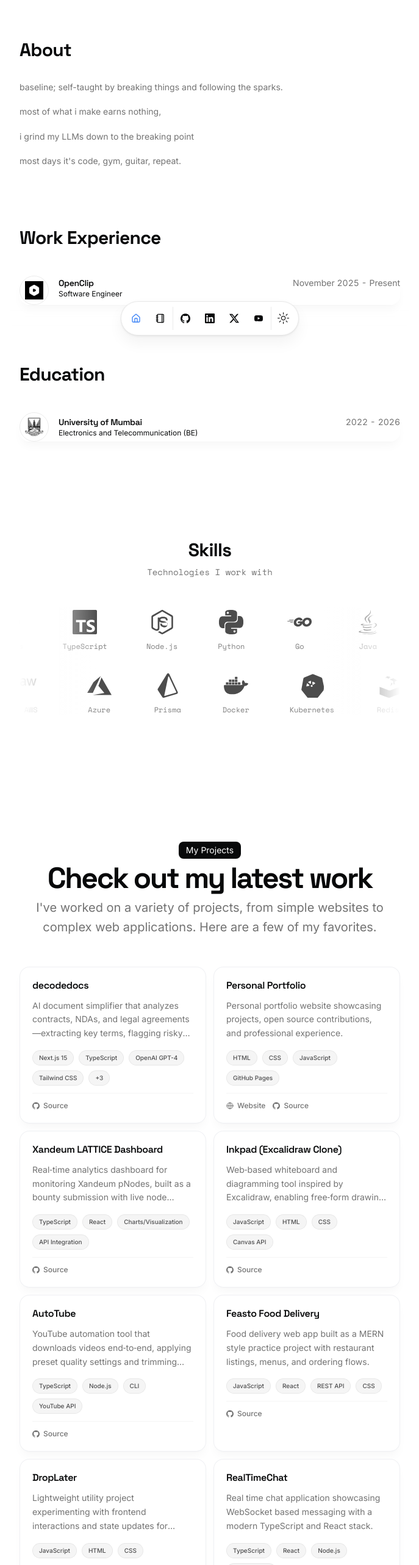
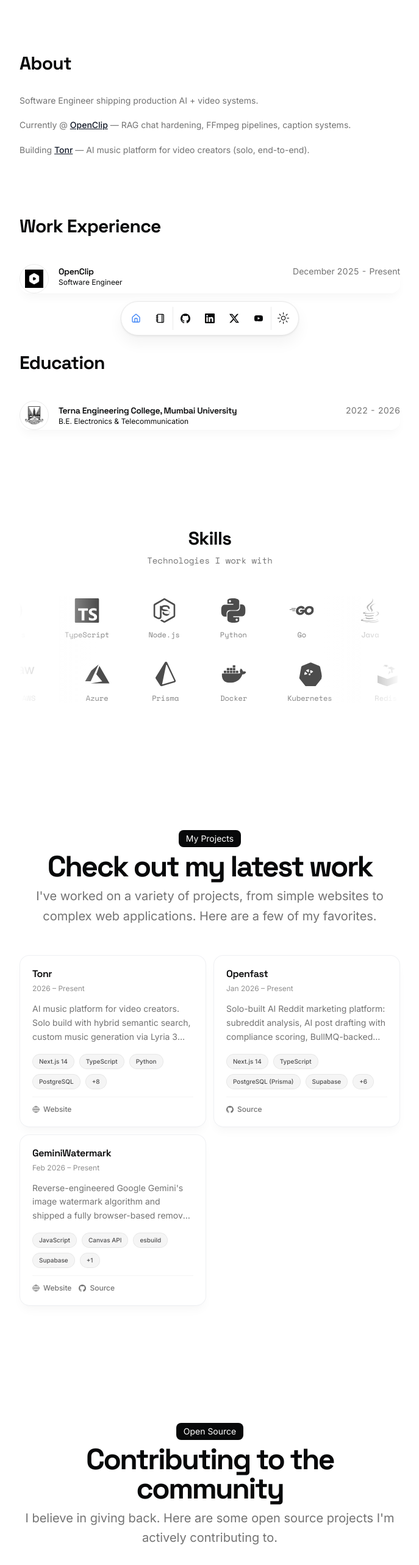
Before and after one commit to tanayyo1/Portfolio, a Next.js app: page / in a window 1280 px wide. Shown: the part 234-2800 px from the top of the page at 61% size, without its empty margins (296-983 px from the left). Built offline with nearby package versions, Linux system fonts and the light colour scheme.

Commit message:
feat: update portfolio with current projects (Tonr, Openfast, GeminiWatermark) and OpenClip work

```diff
--- a/src/data/resume.tsx
+++ b/src/data/resume.tsx
@@ -4,68 +4,68 @@
 export const DATA = {
   name: "Tanay Chaudhari",
   initials: "TC",
-  url: "https://tanayyo1.github.io",
+  url: "https://tanayyo1.me",
   location: "Mumbai, India",
   locationLink: "https://www.google.com/maps/place/mumbai",
   description:
-    "Engineer, I love building things, Active on Twitter.",
+    "Software Engineer · AI + Video Systems · Building Tonr (tonr.app)",
   summary: `
-     <p>baseline; self-taught by breaking things and following the sparks.</p>
-     <p>most of what i make earns nothing, </p>
-     <p>i grind my LLMs down to the breaking point </p>
-     <p>most days it's code, gym, guitar, repeat. </p>
-
+     <p>Software Engineer shipping production AI + video systems.</p>
+     <p>Currently @ <a href="https://openclip.app/">OpenClip</a> — RAG chat hardening, FFmpeg pipelines, caption systems.</p>
+     <p>Building <a href="https://tonr.app">Tonr</a> — AI music platform for video creators (solo, end-to-end).</p>
   `,
   avatarUrl: "/me.jpg",
   skills: [
+    "TypeScript",
+    "Python",
+    "PHP",
+    "SQL",
+    "Next.js",
     "React",
-    "Next.js",
-    "TypeScript",
+    "Laravel",
     "Node.js",
-    "Python",
-    "Go",
-    "Java",
-    "C++",
-    "Postgres",
-    "Supabase",
-    "Prisma",
+    "FastAPI",
+    "PostgreSQL",
+    "pgvector",
+    "Redis",
     "Docker",
-    "Kubernetes",
-    "Redis",
-    "MongoDB",
-    "GitHub",
+    "Modal",
+    "RunPod",
+    "FFmpeg",
+    "Puppeteer",
+    "OpenAI",
+    "Gemini",
+    "LLMs",
+    "RAG",
+    "Vector Search",
+    "Prompt Engineering",
+    "GCP",
     "Vercel",
-    "Tailwind CSS",
-    "AWS",
-    "Azure",
   ],
   navbar: [
     { href: "/", icon: HomeIcon, label: "Home" },
     { href: "/blog", icon: NotebookIcon, label: "Blog" },
   ],
   contact: {
-    email: "tanayy07@gmail.com",
+    email: "tanayy007@gmail.com",
     tel: "7385989270",
     social: {
       GitHub: {
         name: "GitHub",
         url: "https://github.com/tanayyo1",
         icon: Icons.github,
-
         navbar: true,
       },
       LinkedIn: {
         name: "LinkedIn",
-        url: "https://www.linkedin.com/in/tanay-chaudhari-b318b5245/",
+        url: "https://www.linkedin.com/in/tanayyo1/",
         icon: Icons.linkedin,
-
         navbar: true,
       },
       X: {
         name: "X",
         url: "https://x.com/tanayyo1",
         icon: Icons.x,
-
         navbar: true,
       },
       Youtube: {
@@ -78,7 +78,6 @@
         name: "Send Email",
         url: "#",
         icon: Icons.email,
-
         navbar: false,
       },
     },
@@ -89,20 +88,20 @@
       company: "OpenClip",
       href: "https://openclip.app/",
       badges: [],
-      location: "UAE",
+      location: "Remote",
       title: "Software Engineer",
       logoUrl: "/OpenClipLogo.jpg",
-      start: "November 2025",
+      start: "December 2025",
       end: "Present",
       description:
-        "Engineered the rendering pipeline for OpenClip to efficiently visualize AI-generated video segments within a web environment. Integrating a robust Discord bot microservice to facilitate seamless bi directional communication between the application backend and user communities ",
+        "Hardened OpenClip's Content Intelligence Hub (RAG chat, 11 tool-calling tools, GPT-4o + Claude Sonnet). Fixed A/V desync in the FFmpeg media-processor (disabled NVENC B-frames, replaced trim/atrim with dual-seek for frame-accurate clip cutting). Built the AI emoji caption system across backend, renderer, and Discord bot. Helped ship the public launch — now serving 7K+ users and 84K+ rendered clips.",
     },
   ],
   education: [
     {
-      school: "University of Mumbai",
+      school: "Terna Engineering College, Mumbai University",
       href: "https://mu.ac.in/",
-      degree: "Electronics and Telecommunication (BE)",
+      degree: "B.E. Electronics & Telecommunication",
       logoUrl: "/waterloo.png",
       start: "2022",
       end: "2026",
@@ -110,25 +109,59 @@
   ],
   projects: [
     {
-      title: "decodedocs",
-      href: "https://decodedocs.tech",
-      dates: "",
+      title: "Tonr",
+      href: "https://tonr.app",
+      dates: "2026 – Present",
       active: true,
       description:
-        "AI document simplifier that analyzes contracts, NDAs, and legal agreements—extracting key terms, flagging risky clauses, and explaining everything in plain English with an interactive chat assistant.",
+        "AI music platform for video creators. Solo build with hybrid semantic search, custom music generation via Lyria 3 with prompt translation, async 6-stem separation on Modal serverless GPU, and an interactive Web Audio mixer. 500+ tracks processed.",
       technologies: [
-        "Next.js 15",
+        "Next.js 14",
         "TypeScript",
+        "Python",
+        "PostgreSQL",
+        "pgvector",
+        "Modal",
+        "Cloudflare R2",
+        "Clerk",
+        "Gemini",
+        "Lyria 3",
+        "HTDemucs",
+        "ACRCloud",
+      ],
+      links: [
+        {
+          type: "Website",
+          href: "https://tonr.app",
+          icon: <Icons.globe className="size-3" />,
+        },
+      ],
+      image: "",
+      video: "",
+    },
+    {
+      title: "Openfast",
+      href: "https://github.com/tanayyo1/Openfast",
+      dates: "Jan 2026 – Present",
+      active: true,
+      description:
+        "Solo-built AI Reddit marketing platform: subreddit analysis, AI post drafting with compliance scoring, BullMQ-backed scheduled posting with retry logic and shadowban detection. 135 commits, full Jest + Playwright test coverage.",
+      technologies: [
+        "Next.js 14",
+        "TypeScript",
+        "PostgreSQL (Prisma)",
+        "Supabase",
+        "Redis + BullMQ",
         "OpenAI GPT-4",
-        "Tailwind CSS",
-        "NextAuth.js",
-        "Supabase",
-        "PDF Processing",
+        "LangChain",
+        "Reddit OAuth",
+        "Polar",
+        "Playwright",
       ],
       links: [
         {
           type: "Source",
-          href: "https://github.com/tanayyo1/decodedocs",
+          href: "https://github.com/tanayyo1/Openfast",
           icon: <Icons.github className="size-3" />,
         },
       ],
@@ -136,213 +169,53 @@
       video: "",
     },
     {
-      title: "Personal Portfolio",
-      href: "tanayyo1.me",
-      dates: "",
+      title: "GeminiWatermark",
+      href: "https://geminiwatermark.tech",
+      dates: "Feb 2026 – Present",
       active: true,
       description:
-        "Personal portfolio website showcasing projects, open source contributions, and professional experience.",
+        "Reverse-engineered Google Gemini's image watermark algorithm and shipped a fully browser-based removal tool using NCC detection and per-pixel alpha estimation. No server, no uploads. Open source (MIT) with Polar licensing for the Pro tier.",
       technologies: [
-        "HTML",
-        "CSS",
         "JavaScript",
-        "GitHub Pages"
+        "Canvas API",
+        "esbuild",
+        "Supabase",
+        "Polar",
       ],
       links: [
         {
           type: "Website",
-            href: "https://github.com/tanayyo1/Portfolio",
+          href: "https://geminiwatermark.tech",
           icon: <Icons.globe className="size-3" />,
         },
         {
           type: "Source",
-            href: "https://github.com/tanayyo1/Portfolio",
+          href: "https://github.com/tanayyo1/geminiwatermark",
           icon: <Icons.github className="size-3" />,
         },
       ],
       image: "",
       video: "",
     },
-    {
-      title: "Xandeum LATTICE Dashboard",
-      href: "https://xandeum-lattice.vercel.app/",
-      dates: "",
-      active: true,
-      description:
-        "Real‑time analytics dashboard for monitoring Xandeum pNodes, built as a bounty submission with live node metrics and visual insights.",
-      technologies: [
-        "TypeScript",
-        "React",
-        "Charts/Visualization",
-        "API Integration"
-    ],
-      links: [
-        {
-          type: "Source",
-          href: "https://github.com/tanayyo1/Xandeum-LATTICE",
-          icon: <Icons.github className="size-3" />,
-        },
-    ],
-      image: "",
-      video: "",
-    },
-    {
-      title: "Inkpad (Excalidraw Clone)",
-      href: "https://github.com/tanayyo1/Inkpad",
-      dates: "",
-      active: true,
-      description:
-        "Web‑based whiteboard and diagramming tool inspired by Excalidraw, enabling free‑form drawing and diagram creation in the browser.",
-      technologies: [
-        "JavaScript",
-        "HTML",
-        "CSS",
-        "Canvas API"
-    ],
-      links: [
-        {
-          type: "Source",
-          href: "https://github.com/tanayyo1/Inkpad",
-          icon: <Icons.github className="size-3" />,
-        },
-    ],
-      image: "",
-      video: "",
-    },
-    {
-      title: "AutoTube",
-      href: "https://github.com/tanayyo1/AutoTube-",
-      dates: "",
-      active: true,
-      description:
-        "YouTube automation tool that downloads videos end‑to‑end, applying preset quality settings and trimming sections based on automation rules.",
-      technologies: [
-        "TypeScript",
-        "Node.js",
-        "CLI",
-        "YouTube API"
-    ],
-      links: [
-        {
-          type: "Source",
-          href: "https://github.com/tanayyo1/AutoTube-",
-          icon: <Icons.github className="size-3" />,
-        },
-    ],
-      image: "",
-      video: "",
-    },
-    {
-      title: "Feasto Food Delivery",
-      href: "https://feasto-ejaa79yio-tanays-projects-7c87c213.vercel.app/",
-      dates: "",
-      active: true,
-      description:
-        "Food delivery web app built as a MERN style practice project with restaurant listings, menus, and ordering flows.",
-      technologies: [
-        "JavaScript",
-        "React",
-        "REST API",
-        "CSS"
-    ],
-      links: [
-        {
-          type: "Source",
-          href: "https://github.com/tanayyo1/Feasto",
-          icon: <Icons.github className="size-3" />,
-        },
-    ],
-      image: "",
-      video: "",
-    },
-    {
-      title: "DropLater",
-      href: "https://github.com/tanayyo1/DropLater",
-      dates: "",
-      active: false,
-      description:
-        "Lightweight utility project experimenting with frontend interactions and state updates for delayed or scheduled actions.",
-      technologies: [
-        "JavaScript",
-        "HTML",
-        "CSS"
-    ],
-      links: [
-        {
-          type: "Source",
-          href: "https://github.com/tanayyo1/DropLater",
-          icon: <Icons.github className="size-3" />,
-        },
-    ],
-      image: "",
-      video: "",
-    },
-
-    {
-      title: "RealTimeChat",
-      href: "https://github.com/tanayyo1/RealTimeChat",
-      dates: "",
-      active: true,
-      description:
-        "Real time chat application showcasing WebSocket based messaging with a modern TypeScript and React stack.",
-      technologies: [
-        "TypeScript",
-        "React",
-        "Node.js",
-        "WebSockets"
-    ],
-      links: [
-        {
-          type: "Source",
-          href: "https://github.com/tanayyo1/RealTimeChat",
-          icon: <Icons.github className="size-3" />,
-        },
-    ],
-      image: "",
-      video: "",
-    }
   ],
   openSource: [
     {
-      title: "Zero Email Client",
-      href: "https://github.com/tanayyo1/Zero",
-      dates: "",
+      title: "Mail-0/Zero",
+      href: "https://github.com/Mail-0/Zero",
+      dates: "Aug 2025",
       active: true,
       description:
-        "Contributing to Mail0's Zero, an open source, privacy focused email client. Exploring self-hosting setup and email UX improvements.",
+        "2 merged PRs to Mail-0/Zero, an open source privacy-focused email client: light-mode email visibility fix (#1994) and button cursor UX improvements (#1993).",
       technologies: ["TypeScript", "React", "Electron", "Node.js"],
       links: [
         {
-          type: "My Fork",
-          href: "https://github.com/tanayyo1/Zero",
+          type: "PR #1994",
+          href: "https://github.com/Mail-0/Zero/pull/1994",
           icon: <Icons.github className="size-3" />,
         },
         {
-          type: "Upstream",
-          href: "https://github.com/Mail-0/Zero",
-          icon: <Icons.github className="size-3" />,
-        },
-      ],
-      image: "",
-      video: "",
-    },
-    {
-      title: "Cal.com",
-      href: "https://github.com/tanayyo1/cal.com",
-      dates: "",
-      active: true,
-      description:
-        "Contributing to Cal.com, the open source Calendly alternative. Working on scheduling infrastructure and calendar integrations.",
-      technologies: ["TypeScript", "Next.js", "Prisma", "tRPC"],
-      links: [
-        {
-          type: "My Fork",
-          href: "https://github.com/tanayyo1/cal.com",
-          icon: <Icons.github className="size-3" />,
-        },
-        {
-          type: "Upstream",
-          href: "https://github.com/calcom/cal.com",
+          type: "PR #1993",
+          href: "https://github.com/Mail-0/Zero/pull/1993",
           icon: <Icons.github className="size-3" />,
         },
       ],
@@ -351,18 +224,13 @@
     },
     {
       title: "Rocket.Chat",
-      href: "https://github.com/tanayyo1/Rocket.Chat",
-      dates: "",
+      href: "https://github.com/RocketChat/Rocket.Chat",
+      dates: "Mar 2026 – Present",
       active: true,
       description:
-        "Contributing to Rocket.Chat, open source team communication platform. Exploring real time messaging and enterprise collaboration features.",
+        "Contributing to Rocket.Chat core. Open PRs under review. Drafted Google Summer of Code 2026 proposals for the Apps Engine Test Framework and a Personal Calendar UI.",
       technologies: ["TypeScript", "Meteor", "React", "MongoDB"],
       links: [
-        {
-          type: "My Fork",
-          href: "https://github.com/tanayyo1/Rocket.Chat",
-          icon: <Icons.github className="size-3" />,
-        },
         {
           type: "Upstream",
           href: "https://github.com/RocketChat/Rocket.Chat",
```
Lines whose indentation alone changed are shown as unchanged.
